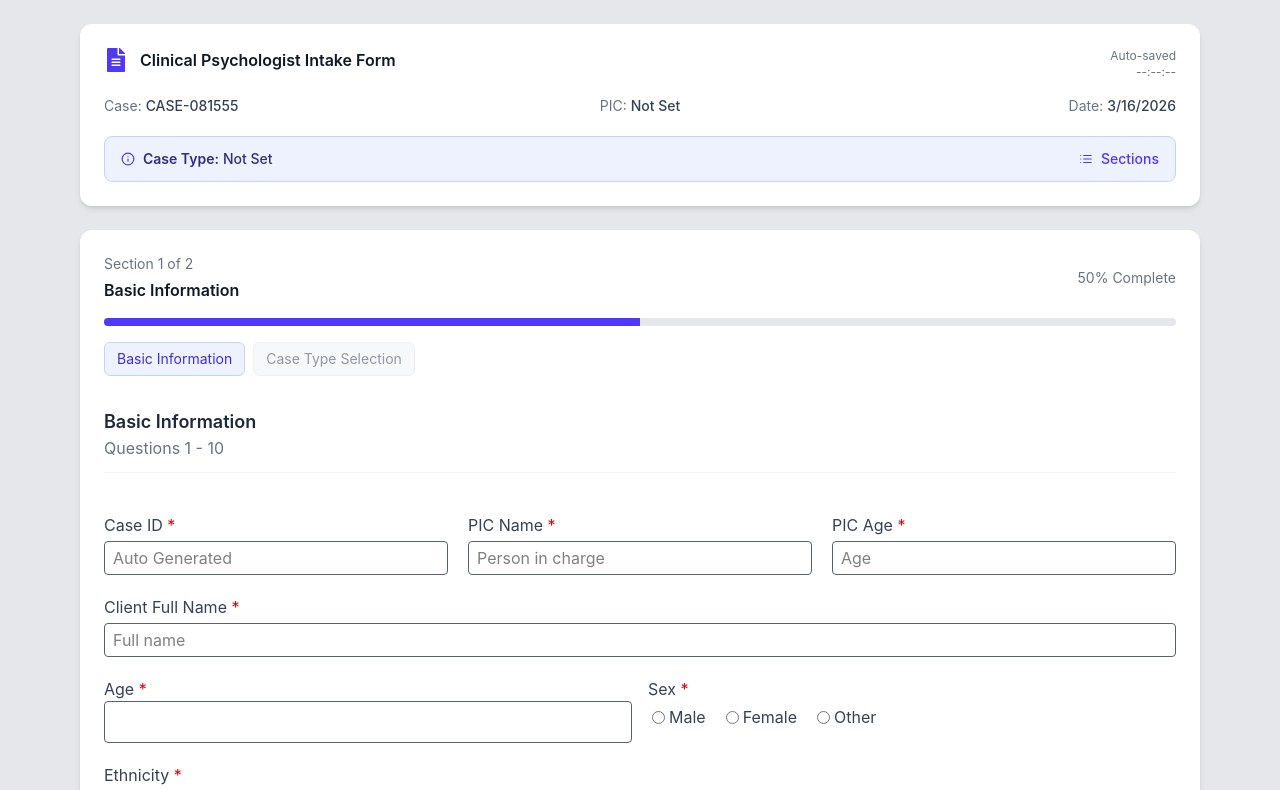
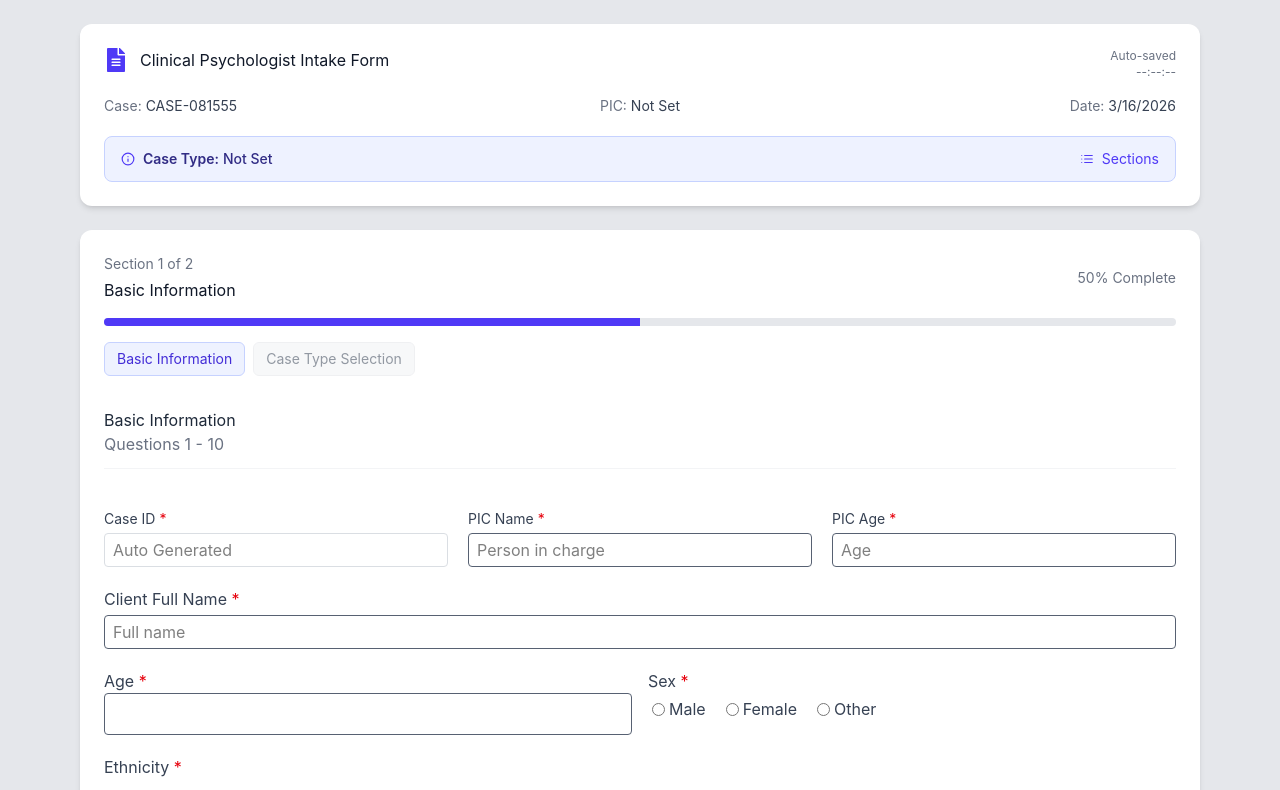
Before and after one commit to smileywrld/react-form, a React (Vite) app: page / in a window 1280 px wide. Shown: the top 790 px of the page. Built offline with nearby package versions, Linux system fonts and the light colour scheme.

Commit message:
update 5 files

```diff
--- a/src/components/BasicInformation.jsx
+++ b/src/components/BasicInformation.jsx
@@ -15,9 +15,7 @@ const BasicInformation = () => {
 		<div>
 			{/* Header Section */}
 			<div className="my-5">
-				<h2 className="text-lg font-semibold text-gray-800">
-					Basic Information
-				</h2>
+				<h2 className="text-md text-gray-800">Basic Information</h2>
 				<p className="text-gray-500">Questions 1 - 10</p>
 				<hr className="border-[#F3F4F6] mt-3" />
 			</div>
--- a/src/components/BasicInformation/BasicInfo.jsx
+++ b/src/components/BasicInformation/BasicInfo.jsx
@@ -33,9 +33,7 @@ const BasicInformation = () => {
 	return (
 		<div>
 			<div className="my-5">
-				<h2 className="text-lg font-semibold text-gray-800">
-					Basic Information
-				</h2>
+				<h2 className="text-lg text-gray-800">Basic Information</h2>
 				<p className="text-gray-500">Questions 1 - 10</p>
 				<hr className="border-[#F3F4F6] mt-3" />
 			</div>
--- a/src/components/BasicInformation/CasePicSection.jsx
+++ b/src/components/BasicInformation/CasePicSection.jsx
@@ -4,7 +4,7 @@ const CasePicSection = ({ formik }) => {
 	return (
 		<div className="flex gap-5 w-full mt-5 lg:flex-nowrap flex-wrap items-center justify-start">
 			<div className="flex flex-col gap-1 w-1/3">
-				<label htmlFor="caseID" className="text-[#364153]">
+				<label htmlFor="caseID" className="text-[#364153] text-sm">
 					Case ID <span className="text-red-600">*</span>
 				</label>
 				<input
@@ -13,12 +13,12 @@ const CasePicSection = ({ formik }) => {
 					value={formik.values.caseID}
 					placeholder="Auto Generated"
 					type="text"
-					className="border px-2 py-1 rounded-sm border-[#576172] focus:outline-none focus:border-indigo-500"
+					className="border px-2 py-1 rounded-sm border-[#DADEE3] focus:outline-none focus:border-indigo-500"
 				/>
 			</div>
 
 			<div className="flex flex-col gap-1 w-1/3">
-				<label htmlFor="picName" className="text-[#364153]">
+				<label htmlFor="picName" className="text-[#364153] text-sm">
 					PIC Name <span className="text-red-600">*</span>
 				</label>
 				<input
@@ -32,7 +32,7 @@ const CasePicSection = ({ formik }) => {
 			</div>
 
 			<div className="flex flex-col gap-1 w-1/3">
-				<label htmlFor="picAge" className="text-[#364153]">
+				<label htmlFor="picAge" className="text-[#364153] text-sm">
 					PIC Age <span className="text-red-600">*</span>
 				</label>
 				<input
--- a/src/components/Header.jsx
+++ b/src/components/Header.jsx
@@ -16,7 +16,7 @@ const Header = ({ steps, currentStepIndex, onStepChange }) => {
 			<div className="flex flex-col gap-3 sm:flex-row sm:items-center sm:justify-between">
 				<div>
 					<p className="text-sm text-gray-500">{sectionLabel}</p>
-					<h2 className="text-base font-semibold text-gray-900 mt-1">
+					<h2 className="text-base text-gray-900 mt-1">
 						{stepTitle}
 					</h2>
 				</div>
--- a/src/components/Overview.jsx
+++ b/src/components/Overview.jsx
@@ -4,7 +4,8 @@ import { FiInfo, FiList } from "react-icons/fi";
 const formatDate = (value) => {
 	if (!value) return new Date().toLocaleDateString("en-US");
 	const parsed = new Date(value);
-	if (!Number.isNaN(parsed.getTime())) return parsed.toLocaleDateString("en-US");
+	if (!Number.isNaN(parsed.getTime()))
+		return parsed.toLocaleDateString("en-US");
 	return String(value);
 };
 
@@ -31,10 +32,11 @@ const Overview = ({ formData, lastSavedAt }) => {
 	const picName = formData?.picName?.trim();
 	const picAge = String(formData?.picAge ?? "").trim();
 	const picDisplay =
-		picName && picAge ? `${picName}, ${picAge}` : picName || picAge || "Not Set";
+		picName && picAge
+			? `${picName}, ${picAge}`
+			: picName || picAge || "Not Set";
 	const dateDisplay = formatDate(formData?.consultationDate);
-	const caseTypeLabel =
-		CASE_TYPE_LABELS[formData?.caseType] ?? "Not Set";
+	const caseTypeLabel = CASE_TYPE_LABELS[formData?.caseType] ?? "Not Set";
 	const timeDisplay = formatTime(lastSavedAt);
 
 	return (
@@ -42,28 +44,30 @@ const Overview = ({ formData, lastSavedAt }) => {
 			<div className="flex flex-col gap-4 sm:flex-row sm:items-start sm:justify-between">
 				<div className="flex items-center gap-3">
 					<FaFileAlt className="shrink-0 text-2xl text-indigo-600" />
-					<h1 className="text-sm font-semibold text-gray-900 sm:text-base">
+					<h1 className="text-sm text-gray-900 sm:text-base">
 						Clinical Psychologist Intake Form
 					</h1>
 				</div>
 				<div className="text-left sm:text-right">
 					<p className="text-xs text-gray-500">Auto-saved</p>
-					<p className="text-xs text-gray-500">{timeDisplay ?? "--:--:--"}</p>
+					<p className="text-xs text-gray-500">
+						{timeDisplay ?? "--:--:--"}
+					</p>
 				</div>
 			</div>
 
 			<div className="grid grid-cols-1 sm:grid-cols-3 gap-3 mt-4 text-sm text-gray-600">
 				<p>
 					<span className="text-gray-500">Case:</span>{" "}
-					<span className="font-medium text-gray-700">{caseId}</span>
+					<span className="text-gray-700">{caseId}</span>
 				</p>
 				<p className="sm:text-center">
 					<span className="text-gray-500">PIC:</span>{" "}
-					<span className="font-medium text-gray-700">{picDisplay}</span>
+					<span className=" text-gray-700">{picDisplay}</span>
 				</p>
 				<p className="sm:text-right">
 					<span className="text-gray-500">Date:</span>{" "}
-					<span className="font-medium text-gray-700">{dateDisplay}</span>
+					<span className=" text-gray-700">{dateDisplay}</span>
 				</p>
 			</div>
 
@@ -77,7 +81,7 @@ const Overview = ({ formData, lastSavedAt }) => {
 				</div>
 				<button
 					type="button"
-					className="inline-flex items-center gap-2 self-start text-sm font-medium text-indigo-600 hover:text-indigo-700 sm:self-auto"
+					className="inline-flex items-center gap-2 self-start text-sm  text-indigo-600 hover:text-indigo-700 sm:self-auto"
 				>
 					<FiList />
 					Sections
```
